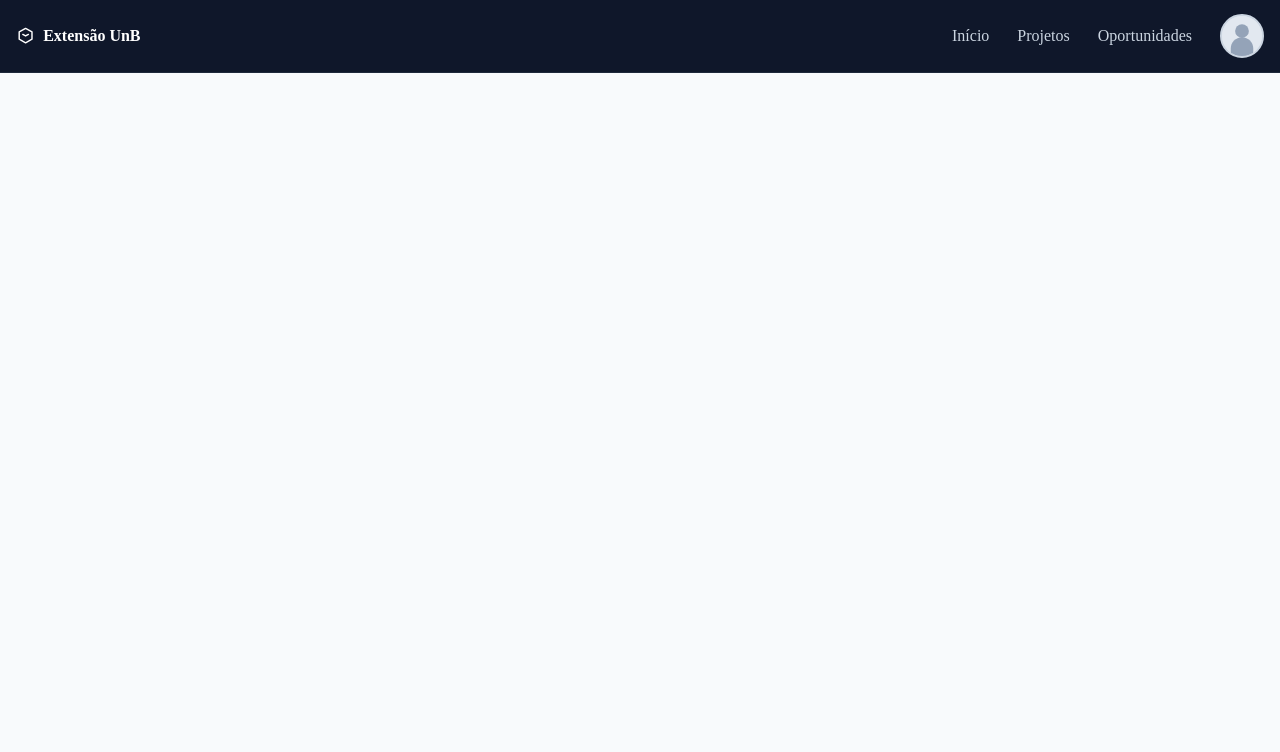
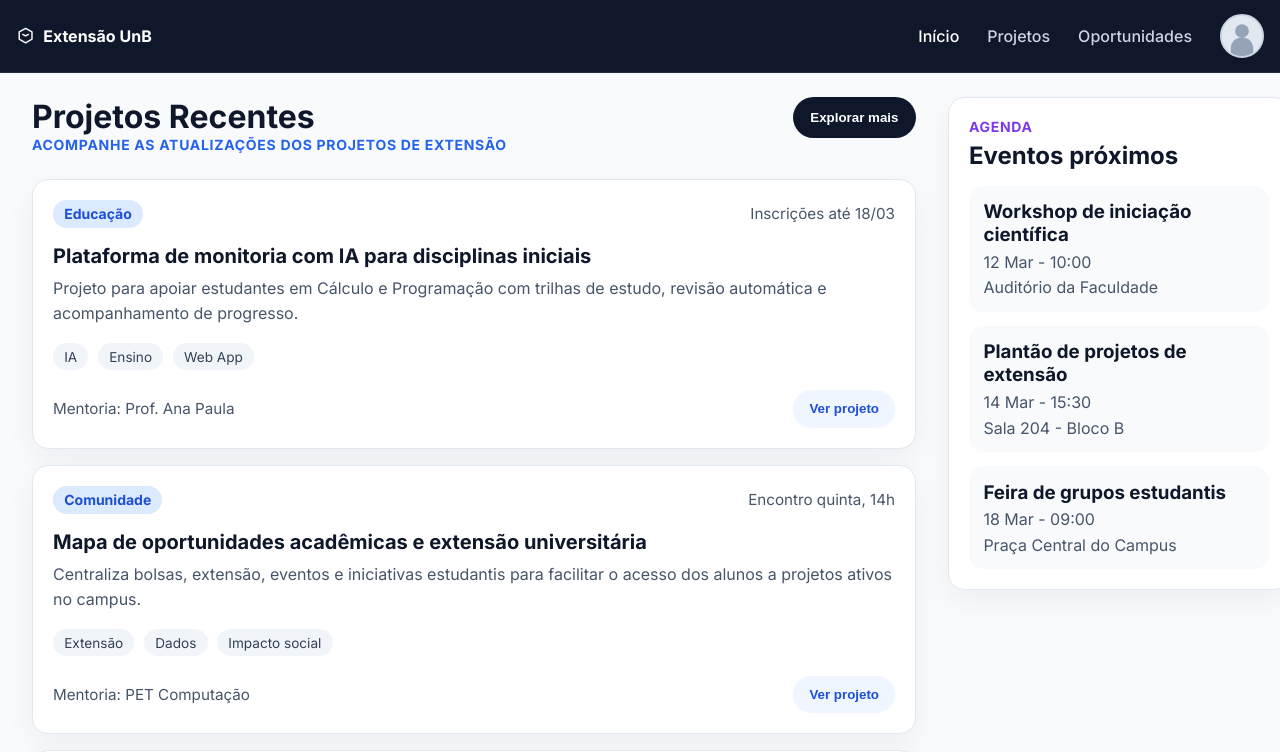
Before and after one commit to gabie762/extensao-unb-front, a Nuxt app: page / in a window 1280 px wide. Shown: the top 752 px of the page. Built offline with nearby package versions, Linux system fonts and the light colour scheme.

Commit message:
feat: add project and event components with sample data and update layout styles

```diff
--- a/app/app.vue
+++ b/app/app.vue
@@ -10,5 +10,6 @@ body,
 #__nuxt {
   margin: 0;
   padding: 0;
+  font-family: 'Inter', sans-serif;
 }
 </style>
--- /dev/null
+++ b/app/components/EventosProximos.vue
@@ -0,0 +1,103 @@
+<script setup lang="ts">
+defineProps<{
+  events: Array<{
+    id: number
+    title: string
+    date: string
+    time: string
+    location: string
+  }>
+}>()
+</script>
+
+<template>
+  <aside class="events-card">
+    <div class="header">
+      <p class="eyebrow">Agenda</p>
+      <h2>Eventos próximos</h2>
+    </div>
+
+    <div class="events-list">
+      <article v-for="event in events" :key="event.id" class="event-item">
+        <div class="event-content">
+          <h3>{{ event.title }}</h3>
+          <p>{{ event.date }} - {{ event.time }}</p>
+          <p>{{ event.location }}</p>
+
+        </div>
+      </article>
+    </div>
+  </aside>
+</template>
+
+<style scoped>
+.events-card {
+  background: #fff;
+  border: 1px solid #e2e8f0;
+  border-radius: 1rem;
+  padding: 1.25rem;
+  box-shadow: 0 10px 30px rgba(15, 23, 42, 0.05);
+  position: sticky;
+  top: 1.5rem;
+}
+
+.header {
+  margin-bottom: 1rem;
+}
+
+.eyebrow {
+  margin: 0 0 0.35rem;
+  color: #7c3aed;
+  font-size: 0.875rem;
+  font-weight: 700;
+  text-transform: uppercase;
+  letter-spacing: 0.05em;
+}
+
+h2,
+h3 {
+  margin: 0;
+  color: #0f172a;
+}
+
+.events-list {
+  display: grid;
+  gap: 0.9rem;
+}
+
+.event-item {
+  display: flex;
+  gap: 0.85rem;
+  align-items: flex-start;
+  padding: 0.9rem;
+  border-radius: 0.9rem;
+  background: #f8fafc;
+}
+
+.date-badge {
+  min-width: 78px;
+  display: flex;
+  flex-direction: column;
+  gap: 0.25rem;
+  background: #ede9fe;
+  color: #5b21b6;
+  padding: 0.75rem;
+  border-radius: 0.8rem;
+  font-weight: 700;
+}
+
+.date,
+.time {
+  font-size: 0.85rem;
+}
+
+.event-content {
+  display: grid;
+  gap: 0.35rem;
+}
+
+.event-content p {
+  margin: 0;
+  color: #475569;
+}
+</style>
--- /dev/null
+++ b/app/components/ProjectFeed.vue
@@ -0,0 +1,174 @@
+<script setup lang="ts">
+defineProps<{
+  projects: Array<{
+    id: number
+    title: string
+    area: string
+    description: string
+    mentor: string
+    schedule: string
+    tags: string[]
+  }>
+}>()
+</script>
+
+<template>
+  <section class="feed">
+    <div class="feed-header">
+      <div>
+        <h1>Projetos Recentes</h1>
+        <p class="eyebrow">Acompanhe as atualizações dos projetos de extensão</p>
+    </div>
+      <button class="feed-action" type="button">Explorar mais</button>
+    </div>
+
+    <div class="project-list">
+      <article v-for="project in projects" :key="project.id" class="project-card">
+        <div class="card-top">
+          <span class="area">{{ project.area }}</span>
+          <span class="schedule">{{ project.schedule }}</span>
+        </div>
+
+        <h2>{{ project.title }}</h2>
+        <p class="description">{{ project.description }}</p>
+
+        <div class="tags">
+          <span v-for="tag in project.tags" :key="tag" class="tag">{{ tag }}</span>
+        </div>
+
+        <div class="card-bottom">
+          <span class="mentor">Mentoria: {{ project.mentor }}</span>
+          <button class="details-button" type="button">Ver projeto</button>
+        </div>
+      </article>
+    </div>
+  </section>
+</template>
+
+<style scoped>
+.feed {
+  display: flex;
+  flex-direction: column;
+  gap: 1.25rem;
+}
+
+.feed-header {
+  display: flex;
+  justify-content: space-between;
+  align-items: flex-start;
+  gap: 1rem;
+}
+
+.eyebrow {
+  margin: 0 0 0.35rem;
+  color: #2563eb;
+  font-size: 0.875rem;
+  font-weight: 700;
+  text-transform: uppercase;
+  letter-spacing: 0.05em;
+}
+
+h1 {
+  margin: 0;
+  color: #0f172a;
+  font-size: 2rem;
+}
+
+.feed-action,
+.details-button {
+  border: 0;
+  border-radius: 9999px;
+  cursor: pointer;
+  font-weight: 600;
+}
+
+.feed-action {
+  background: #0f172a;
+  color: #fff;
+  padding: 0.8rem 1.1rem;
+}
+
+.project-list {
+  display: grid;
+  gap: 1rem;
+}
+
+.project-card {
+  background: #fff;
+  border: 1px solid #e2e8f0;
+  border-radius: 1rem;
+  padding: 1.25rem;
+  box-shadow: 0 10px 30px rgba(15, 23, 42, 0.05);
+}
+
+.card-top,
+.card-bottom {
+  display: flex;
+  align-items: center;
+  justify-content: space-between;
+  gap: 1rem;
+}
+
+.area {
+  display: inline-flex;
+  background: #dbeafe;
+  color: #1d4ed8;
+  border-radius: 9999px;
+  padding: 0.35rem 0.7rem;
+  font-size: 0.875rem;
+  font-weight: 700;
+}
+
+.schedule,
+.mentor {
+  color: #475569;
+  font-size: 0.95rem;
+}
+
+h2 {
+  margin: 1rem 0 0.5rem;
+  color: #0f172a;
+  font-size: 1.25rem;
+}
+
+.description {
+  margin: 0;
+  color: #475569;
+  line-height: 1.6;
+}
+
+.tags {
+  display: flex;
+  flex-wrap: wrap;
+  gap: 0.6rem;
+  margin: 1rem 0 1.25rem;
+}
+
+.tag {
+  background: #f1f5f9;
+  color: #334155;
+  border-radius: 9999px;
+  padding: 0.35rem 0.7rem;
+  font-size: 0.85rem;
+}
+
+.details-button {
+  background: #eff6ff;
+  color: #1d4ed8;
+  padding: 0.7rem 1rem;
+}
+
+@media (max-width: 768px) {
+  .feed-header,
+  .card-top,
+  .card-bottom {
+    flex-direction: column;
+    align-items: flex-start;
+  }
+
+  .feed-action,
+  .details-button {
+    width: 100%;
+  }
+}
+</style>
--- a/app/layouts/default.vue
+++ b/app/layouts/default.vue
@@ -23,8 +23,10 @@
 }
 
 .content {
-    max-width: 960px;
+    width: 100%;
+    max-width: 1540px;
     margin: 0 auto;
-    padding: 1.5rem 1rem;
+    padding: 1.5rem 2rem;
+    box-sizing: border-box;
 }
 </style>
--- /dev/null
+++ b/app/pages/index.vue
@@ -0,0 +1,104 @@
+<script setup lang="ts">
+const projects = [
+  {
+    id: 1,
+    title: 'Plataforma de monitoria com IA para disciplinas iniciais',
+    area: 'Educação',
+    description:
+      'Projeto para apoiar estudantes em Cálculo e Programação com trilhas de estudo, revisão automática e acompanhamento de progresso.',
+    mentor: 'Prof. Ana Paula',
+    schedule: 'Inscrições até 18/03',
+    tags: ['IA', 'Ensino', 'Web App']
+  },
+  {
+    id: 2,
+    title: 'Mapa de oportunidades acadêmicas e extensão universitária',
+    area: 'Comunidade',
+    description:
+      'Centraliza bolsas, extensão, eventos e iniciativas estudantis para facilitar o acesso dos alunos a projetos ativos no campus.',
+    mentor: 'PET Computação',
+    schedule: 'Encontro quinta, 14h',
+    tags: ['Extensão', 'Dados', 'Impacto social']
+  },
+  {
+    id: 3,
+    title: 'Laboratório de UX para serviços digitais da universidade',
+    area: 'Design & Produto',
+    description:
+      'Grupo multidisciplinar focado em melhorar sistemas internos da universidade com pesquisa com usuários, prototipação e validação.',
+    mentor: 'Lab de Inovação',
+    schedule: 'Vagas abertas',
+    tags: ['UX', 'Pesquisa', 'Protótipos']
+  }
+]
+
+const events = [
+  {
+    id: 1,
+    title: 'Workshop de iniciação científica',
+    date: '12 Mar',
+    time: '10:00',
+    location: 'Auditório da Faculdade'
+  },
+  {
+    id: 2,
+    title: 'Plantão de projetos de extensão',
+    date: '14 Mar',
+    time: '15:30',
+    location: 'Sala 204 - Bloco B'
+  },
+  {
+    id: 3,
+    title: 'Feira de grupos estudantis',
+    date: '18 Mar',
+    time: '09:00',
+    location: 'Praça Central do Campus'
+  }
+]
+</script>
+
+<template>
+  <section class="home-grid">
+    <div class="feed-column">
+      <ProjectFeed :projects="projects" />
+    </div>
+
+    <div class="events-column">
+      <EventosProximos :events="events" />
+    </div>
+  </section>
+</template>
+
+<style scoped>
+.home-grid {
+  display: grid;
+  grid-template-columns: minmax(0, 1fr) 300px;
+  gap: 2rem;
+  align-items: start;
+}
+
+.feed-column {
+  min-width: 0;
+  grid-column: 1;
+}
+
+.events-column {
+  grid-column: 2;
+  width: 100%;
+}
+
+.events-column :deep(.events-card) {
+  width: 100%;
+}
+
+@media (max-width: 768px) {
+  .home-grid {
+    grid-template-columns: 1fr;
+  }
+
+  .feed-column,
+  .events-column {
+    grid-column: auto;
+  }
+}
+</style>
--- a/nuxt.config.ts
+++ b/nuxt.config.ts
@@ -1,5 +1,24 @@
 // https://nuxt.com/docs/api/configuration/nuxt-config
 export default defineNuxtConfig({
   compatibilityDate: '2025-07-15',
-  devtools: { enabled: true }
+  devtools: { enabled: true },
+  app: {
+    head: {
+      link: [
+        {
+          rel: 'preconnect',
+          href: 'https://fonts.googleapis.com'
+        },
+        {
+          rel: 'preconnect',
+          href: 'https://fonts.gstatic.com',
+          crossorigin: ''
+        },
+        {
+          rel: 'stylesheet',
+          href: 'https://fonts.googleapis.com/css2?family=Inter:wght@400;500;600;700&display=swap'
+        }
+      ]
+    }
+  }
 })
```
